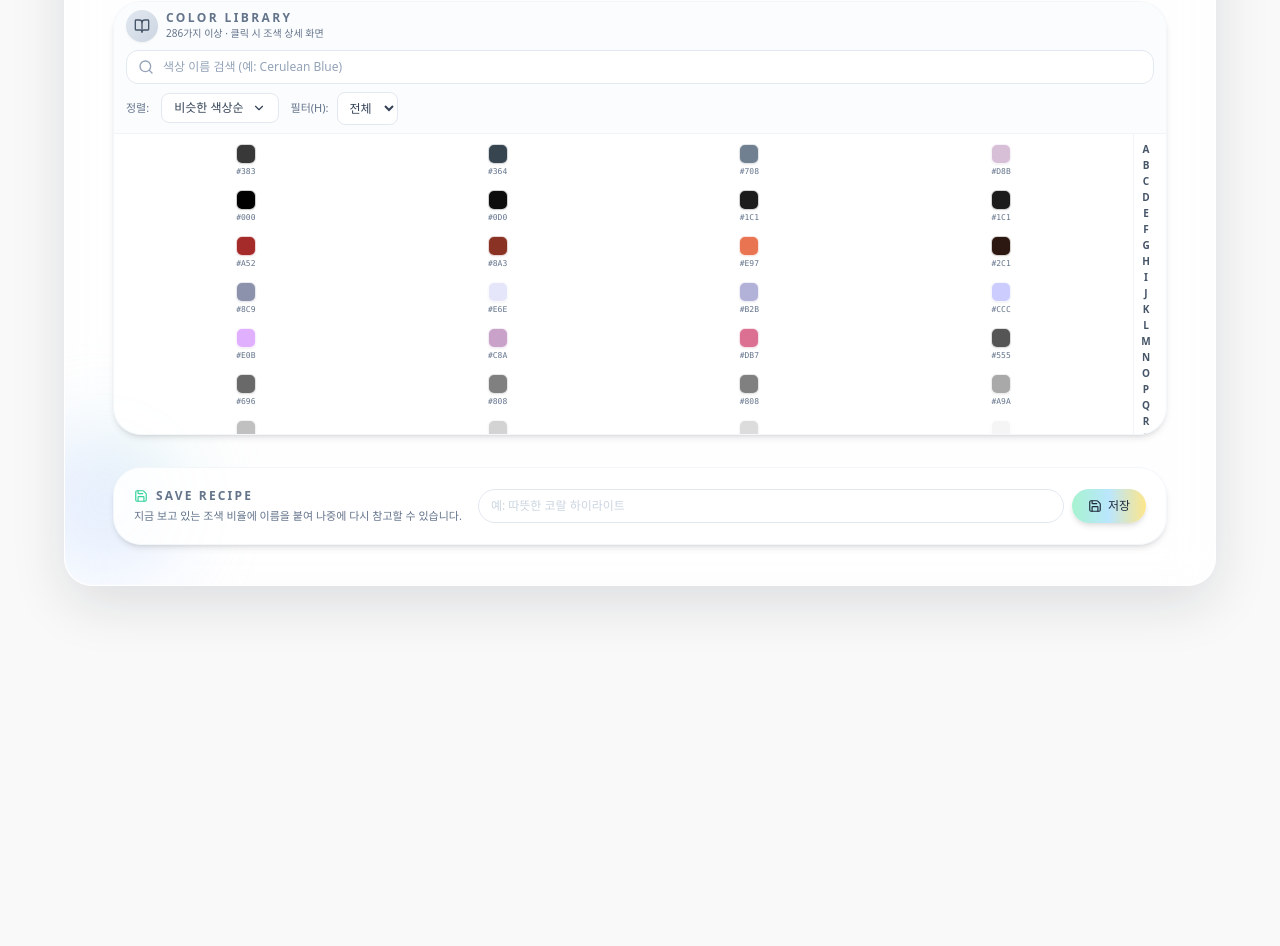
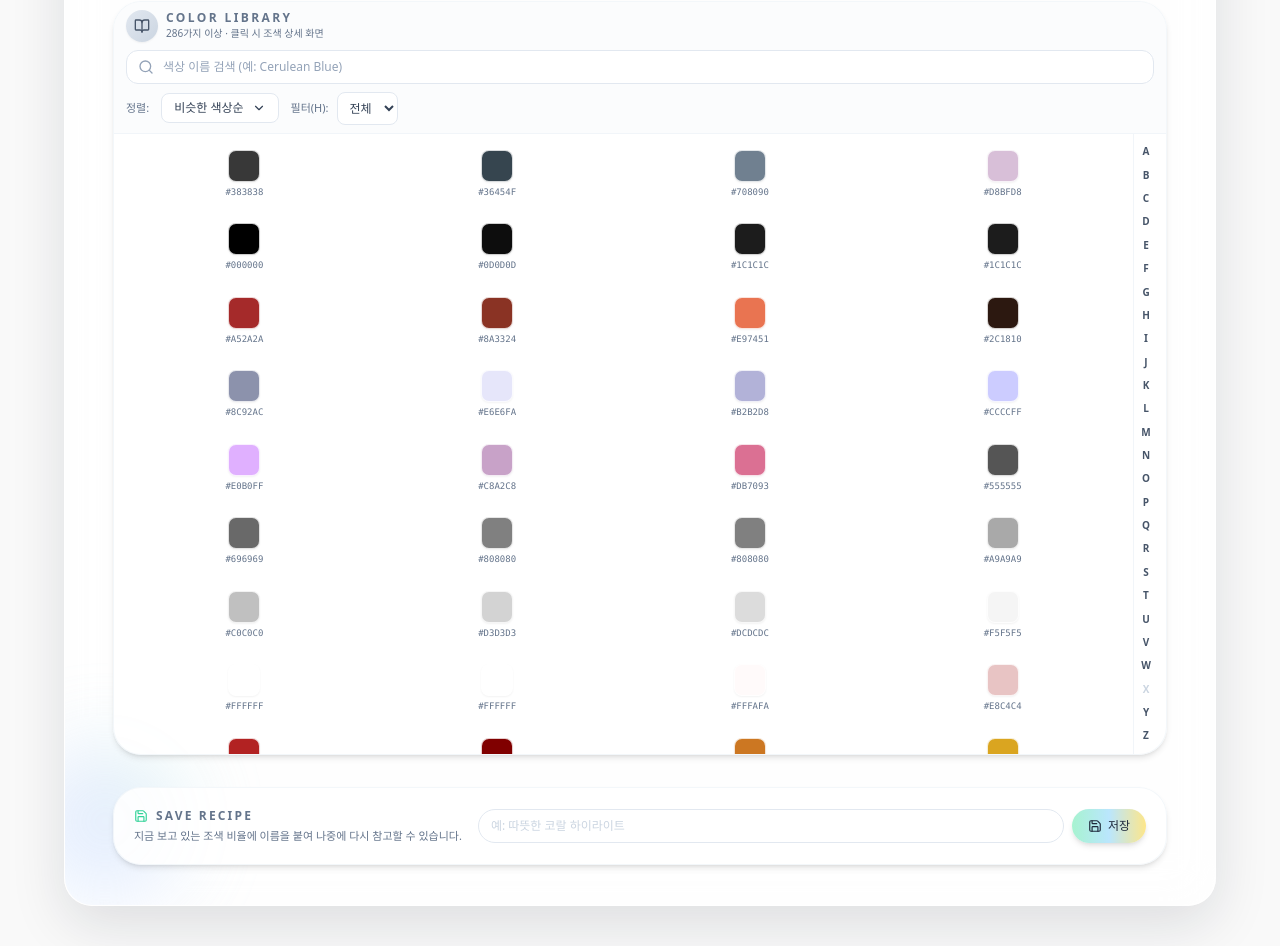
Before and after one commit to stalbino-rgb/cursor-painting, a React (Vite) app: page / in a window 1280 px wide. Shown: the part 1520-2466 px from the top of the page. Before the commit the page ends 2146 px from the top, so only its background shows below. Built offline with nearby package versions, Linux system fonts and the light colour scheme.

Commit message:
Update ColorLibrary component styles: increased display heights, adjusted grid spacing, and refined button padding for improved usability and aesthetics.

```diff
--- a/src/components/ColorLibrary.jsx
+++ b/src/components/ColorLibrary.jsx
@@ -247,14 +247,14 @@ function ColorLibrary({ onColorSelect }) {
       <div className="relative flex">
         <div
           ref={listRef}
-          className="flex-1 max-h-[300px] overflow-y-auto overscroll-contain scroll-smooth color-library-scroll"
+          className="flex-1 max-h-[620px] overflow-y-auto overscroll-contain scroll-smooth color-library-scroll"
         >
           {displayList.length === 0 && !externalLoading ? (
             <div className="px-4 py-8 text-center text-xs text-slate-500">
               {searchQuery.trim() ? '검색 결과가 없습니다.' : '색상이 없습니다.'}
             </div>
           ) : (
-            <div className="grid grid-cols-4 gap-1 px-2 py-1.5">
+            <div className="grid grid-cols-4 gap-2 px-2 py-2">
               {displayList.map((color, i) => (
                 <button
                   key={`${color.hex}-${color.name}-${i}`}
@@ -263,15 +263,15 @@ function ColorLibrary({ onColorSelect }) {
                     rowRefs.current[`row-${i}`] = el;
                   }}
                   onClick={() => onColorSelect?.(color)}
-                  className="group flex flex-col items-center justify-center p-1 rounded-lg hover:bg-slate-50/90 active:bg-slate-100/90 text-left transition-colors"
+                  className="group flex flex-col items-center justify-center p-2 rounded-lg hover:bg-slate-50/90 active:bg-slate-100/90 text-left transition-colors"
                   title={`${color.name} (${(normalizeHex(color.hex) || color.hex).toUpperCase()})`}
                 >
                   <div
-                    className="w-5 h-5 shrink-0 rounded-md border border-white/80 shadow-sm"
+                    className="w-8 h-8 shrink-0 rounded-lg border border-white/80 shadow-sm"
                     style={{ backgroundColor: color.hex }}
                   />
-                  <code className="mt-0.5 text-[8px] font-mono text-slate-500 group-hover:text-slate-600">
-                    {(normalizeHex(color.hex) || color.hex).slice(0, 4)}
+                  <code className="mt-1 text-[9px] font-mono text-slate-500 group-hover:text-slate-600">
+                    {(normalizeHex(color.hex) || color.hex).slice(0, 7)}
                   </code>
                 </button>
               ))}
@@ -281,7 +281,7 @@ function ColorLibrary({ onColorSelect }) {
 
         {/* Alphabet index */}
         {!isFromExternal && displayList.length > 0 && (
-          <div className="h-[300px] flex flex-col items-center justify-between py-2 pr-2 gap-px border-l border-slate-100">
+          <div className="h-[620px] flex flex-col items-center justify-between py-2 pr-2 gap-px border-l border-slate-100">
             {ALPHABET.map((letter) => {
               const hasLetter = alphabetIndex[letter] != null;
               return (
```
